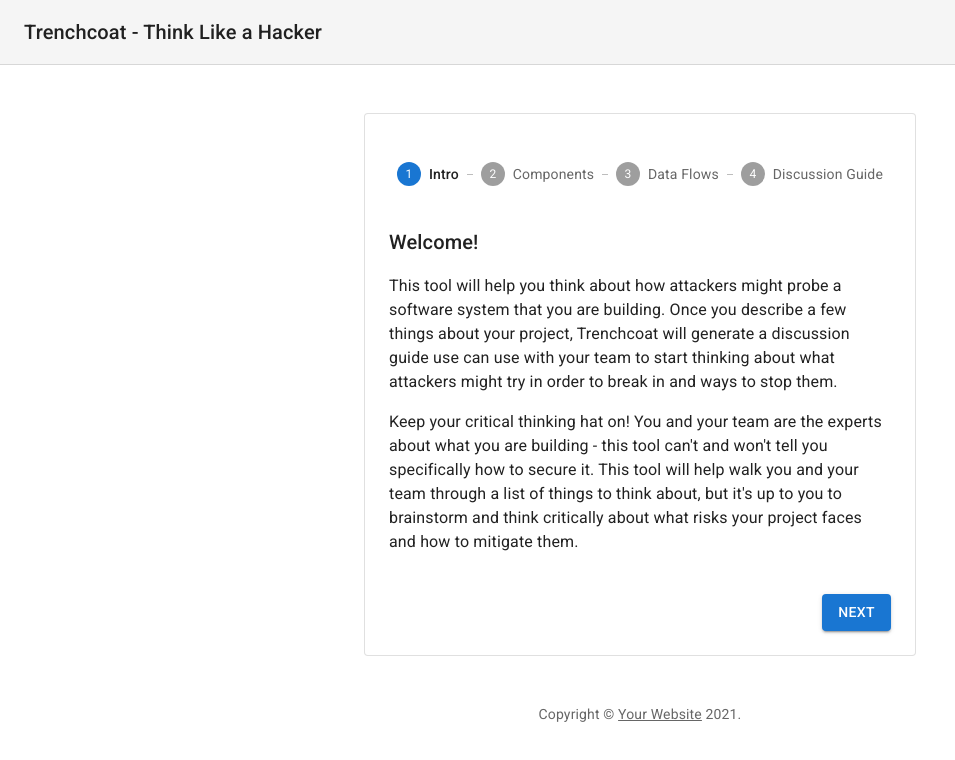
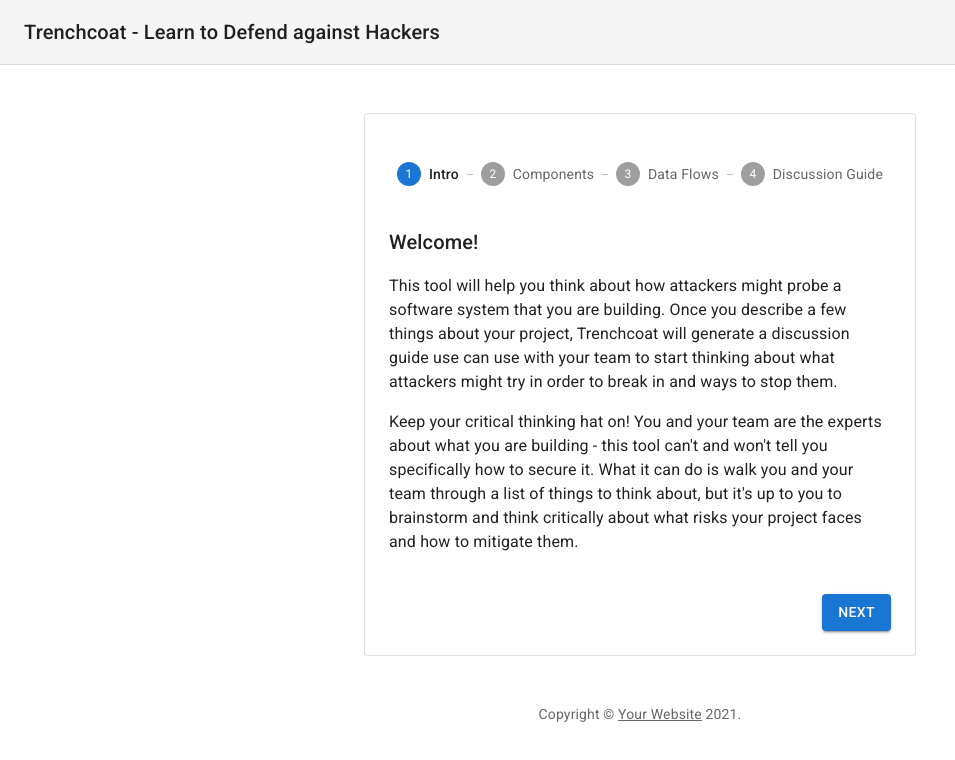
Before and after one commit to pmalmsten/tension-wrench, a React (Create React App) app: page / in a window 1280 px wide. Shown: the top 760 px of the page, without its empty margins (0-955 px from the left). Built offline with nearby package versions, Linux system fonts and the light colour scheme.

Commit message:
Small tweaks to grammar and wording

```diff
--- a/src/Checkout.tsx
+++ b/src/Checkout.tsx
@@ -69,7 +69,7 @@
       >
         <Toolbar>
           <Typography variant="h6" color="inherit" noWrap>
-            Trenchcoat - Think Like a Hacker
+            Trenchcoat - Learn to Defend against Hackers
           </Typography>
         </Toolbar>
       </AppBar>
--- a/src/Intro.tsx
+++ b/src/Intro.tsx
@@ -17,7 +17,7 @@
       <p>
         Keep your critical thinking hat on! You and your team are the experts about what
         you are building - this tool can't and won't tell you specifically how to secure
-        it. This tool will help walk you and your team through a list of things to think
+        it. What it can do is walk you and your team through a list of things to think
         about, but it's up to you to brainstorm and think critically about what risks your
         project faces and how to mitigate them.
       </p>
```
